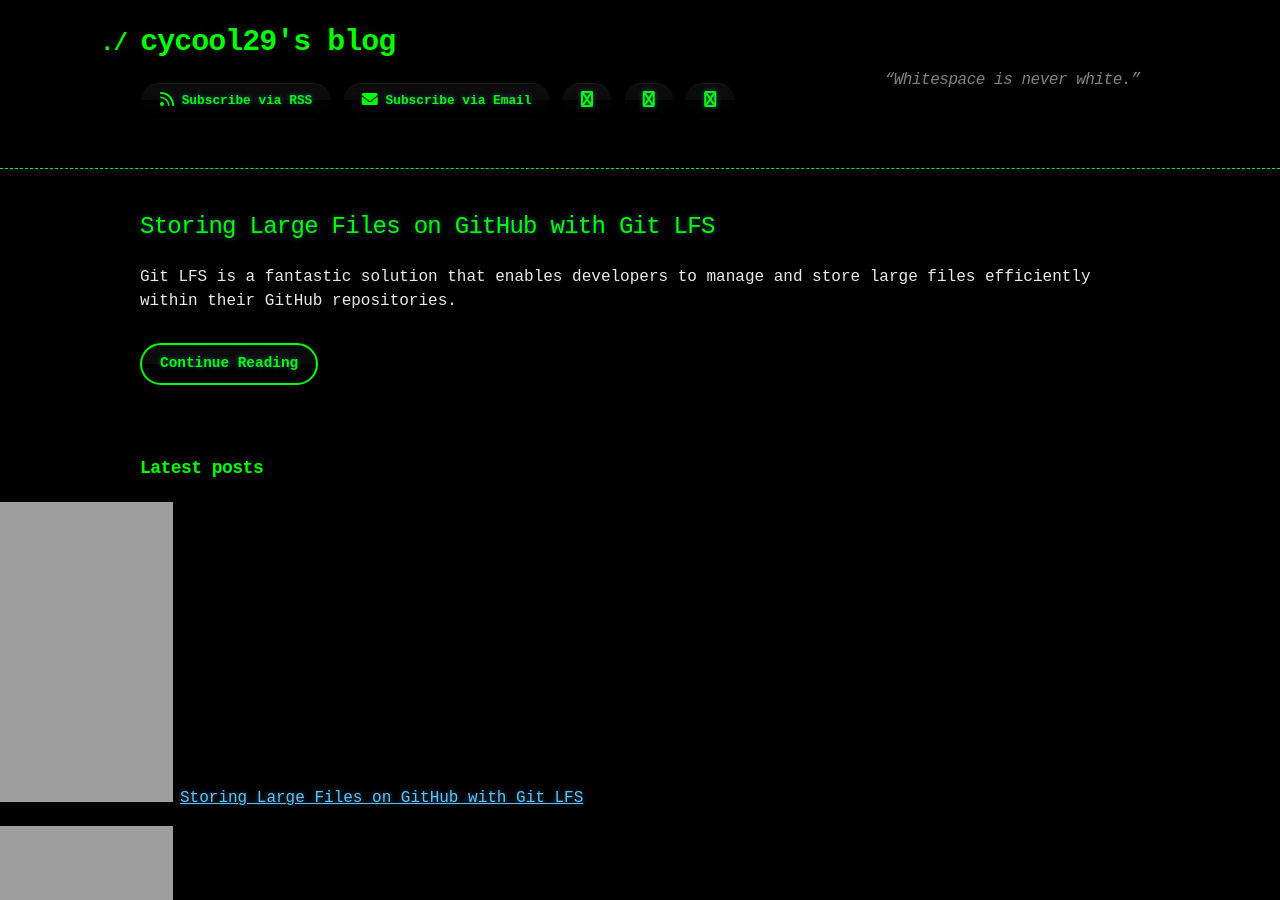
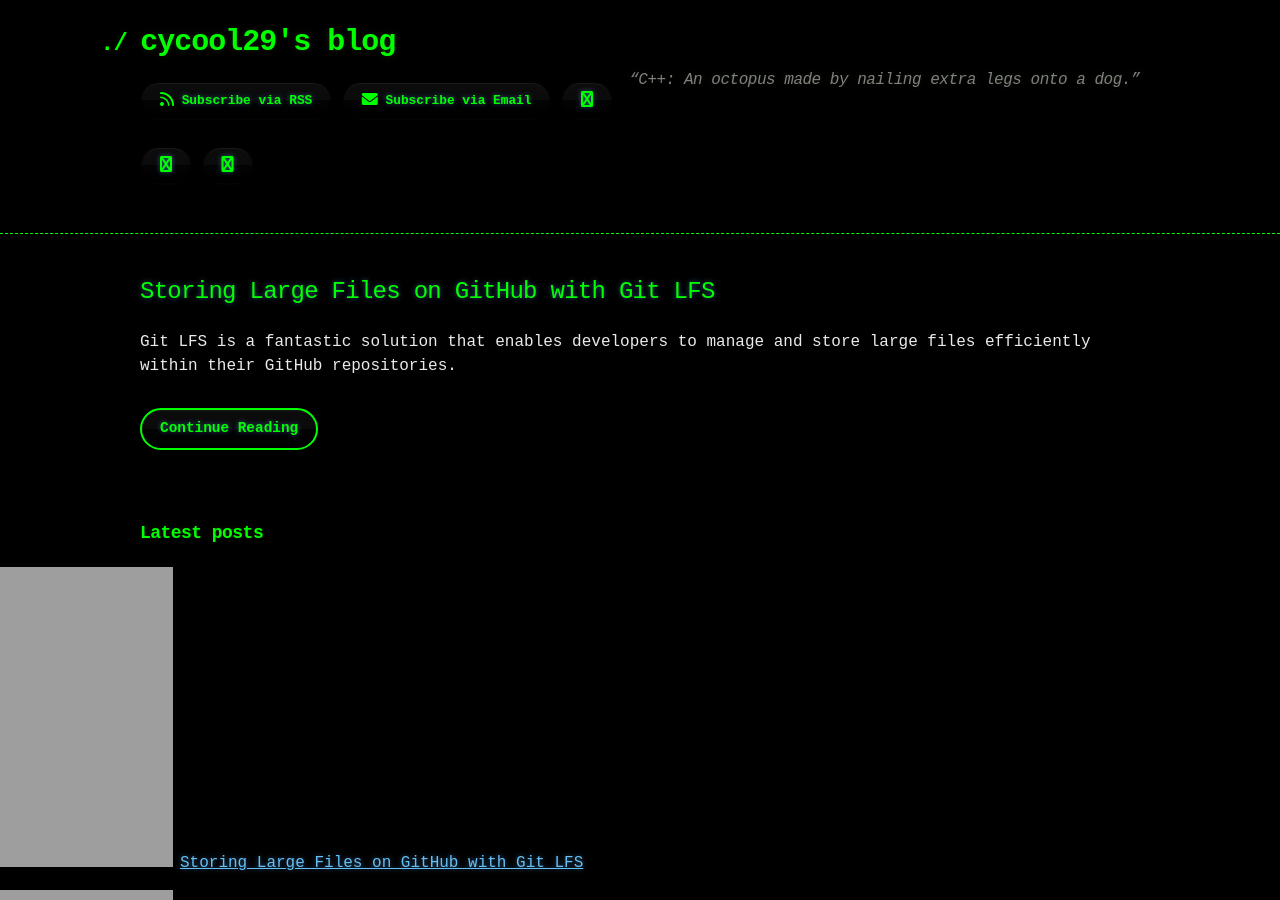
Before and after one commit to cycool29/cycool29.github.io, a Jekyll site: the page built from index.md, in a window 1280 px wide and 900 px high. Built offline with Jekyll 4.4.1, drawn with Linux system fonts in a browser that asks for light colours; a style sheet for code colours, icons or effects is not loaded.

Commit message:
Update quotes

```diff
--- a/_config.yml
+++ b/_config.yml
@@ -1,5 +1,5 @@
 title: cycool29's blog
-description: "“Whitespace is never white.” "
+description: "“C++: An octopus made by nailing extra legs onto a dog.” "
 bio: A high school student. Intermediate in Python, Git, Bash. Learning JavaScript. He/Him. "
 author: cycool29
 url: https://cycool29.github.io
```
